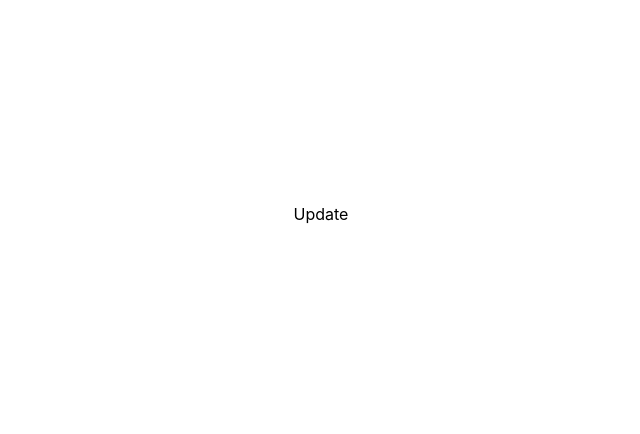
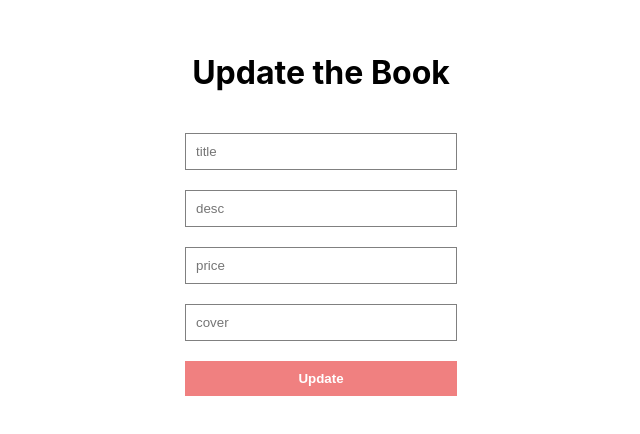
Before and after one commit to shaagi/sql-react-node-bookstore, a React (Create React App) app in the folder client/: page /update/1 in a window 1280 px wide. Shown: the part 186-620 px from the top of the page, without its empty margins (319-959 px from the left). Built offline with nearby package versions, Linux system fonts and the light colour scheme.

Commit message:
got update book to work and added styles

```diff
--- a/client/src/pages/Add.jsx
+++ b/client/src/pages/Add.jsx
@@ -55,7 +55,9 @@
         onChange={handleChange}
         name="cover"
       />
-      <button onClick={handleClick}>Add</button>
+      <button className="formButton" onClick={handleClick}>
+        Add
+      </button>
     </div>
   );
 };
--- a/client/src/pages/Update.jsx
+++ b/client/src/pages/Update.jsx
@@ -1,9 +1,67 @@
-import React from 'react'
+import axios from "axios";
+import React, { useState } from "react";
+import { useLocation, useNavigate } from "react-router-dom";
 
 const Update = () => {
+  const [book, setBook] = useState({
+    title: "",
+    desc: "",
+    price: null,
+    cover: "",
+  });
+
+  const navigate = useNavigate();
+  const location = useLocation();
+  const bookId = location.pathname.split("/")[2];
+
+  const handleChange = (e) => {
+    setBook((prev) => ({ ...prev, [e.target.name]: e.target.value }));
+  };
+
+  const handleClick = async (e) => {
+    e.preventDefault();
+    try {
+      await axios.put("http://localhost:8800/books/" + bookId, book);
+      navigate("/");
+    } catch (err) {
+      console.log(err);
+    }
+  };
+
+  console.log(book);
+
   return (
-    <div>Update</div>
-  )
-}
+    <div className="form">
+      <h1>Update the Book</h1>
+      <input
+        type="text"
+        placeholder="title"
+        onChange={handleChange}
+        name="title"
+      />
+      <input
+        type="text"
+        placeholder="desc"
+        onChange={handleChange}
+        name="desc"
+      />
+      <input
+        type="number"
+        placeholder="price"
+        onChange={handleChange}
+        name="price"
+      />
+      <input
+        type="text"
+        placeholder="cover"
+        onChange={handleChange}
+        name="cover"
+      />
+      <button className="formButton" onClick={handleClick}>
+        Update
+      </button>
+    </div>
+  );
+};
 
-export default Update
+export default Update;
--- a/client/src/style.css
+++ b/client/src/style.css
@@ -44,3 +44,23 @@
     border: 1px solid rgb(204, 204, 243);
     color: rgb(139, 139, 234);
 }
+.form {
+    display: flex;
+    flex-direction: column;
+    gap: 20px;
+}
+
+input {
+    width: 250px;
+    padding: 10px;
+    border: 1px solid gray;
+}
+
+.formButton {
+    border: none;
+    padding: 10px;
+    background: lightcoral;
+    color: white;
+    font-weight: bold;
+    cursor: pointer;
+}
```
Also changed, not shown: 1 other file (tests, documents, lock files or other folders).
